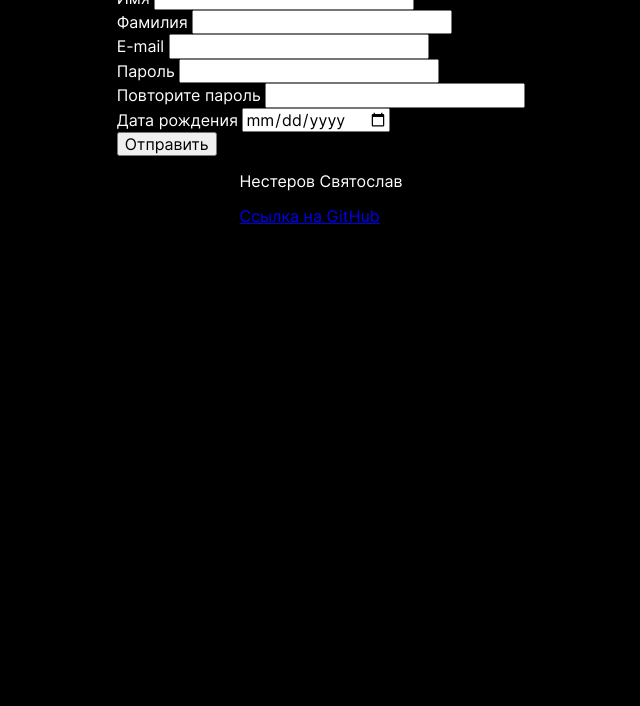
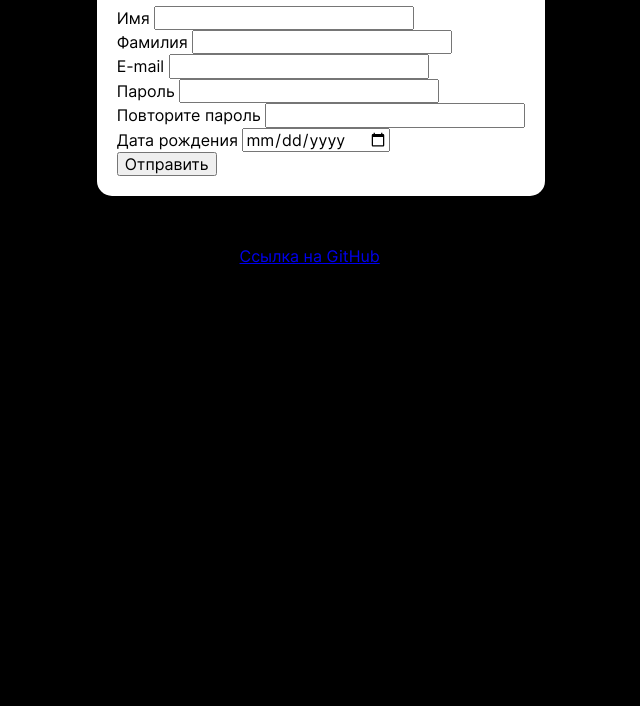
Before and after one commit to SmokySvyat/form, a plain HTML site: page index.html in a window 1280 px wide. Shown: the part 94-800 px from the top of the page, without its empty margins (319-959 px from the left). Drawn offline with Linux system fonts and the light colour scheme.

Commit message:
edited root.css: change font color, edited form.css

```diff
--- a/blocks/form/form.css
+++ b/blocks/form/form.css
@@ -0,0 +1,5 @@
+.form {
+    background-color: #fff;
+    border-radius: 15px;
+    padding: 20px;
+}
--- a/blocks/root/root.css
+++ b/blocks/root/root.css
@@ -2,7 +2,6 @@
     width: 100vw;
     height: 100vh;
     background-color: #000;
-    color: #fff;
     font-family: 'Inter', Arial, sans-serif;
     display: -webkit-box;
     display: -ms-flexbox;
```
